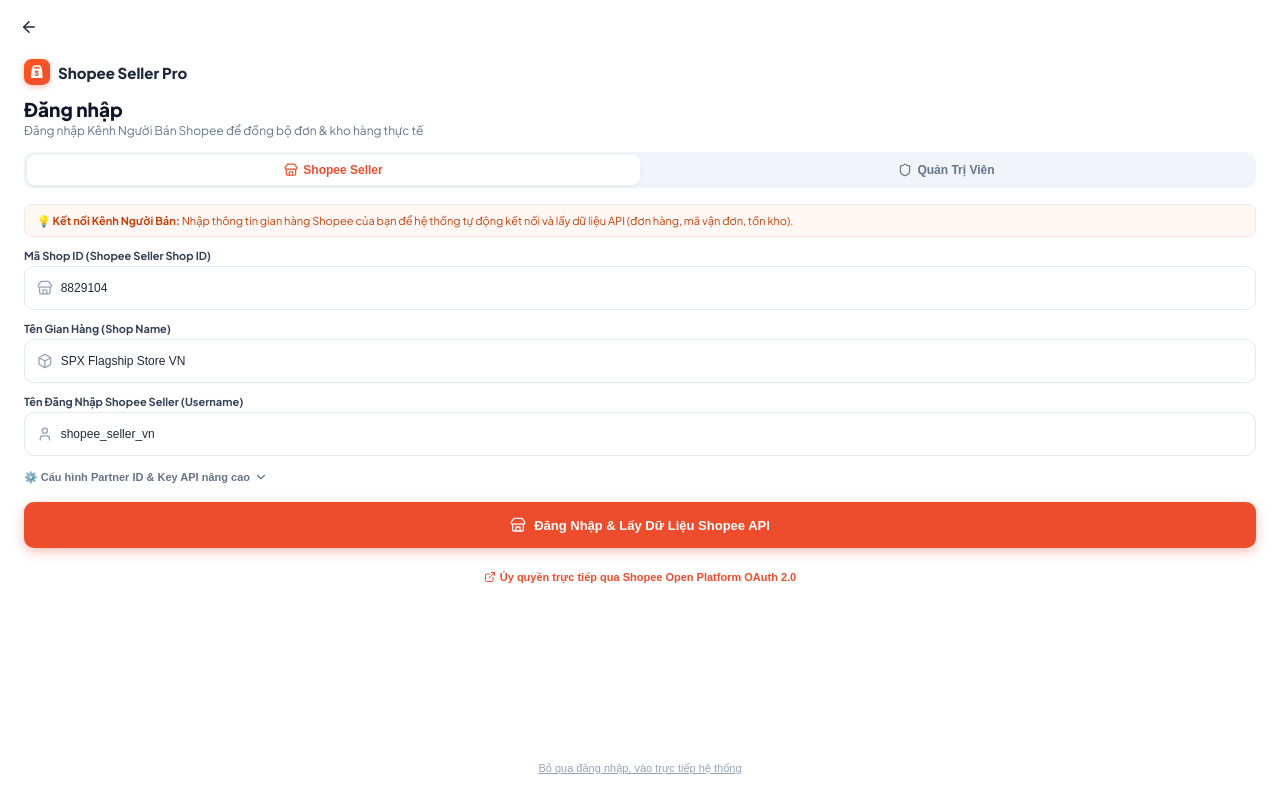
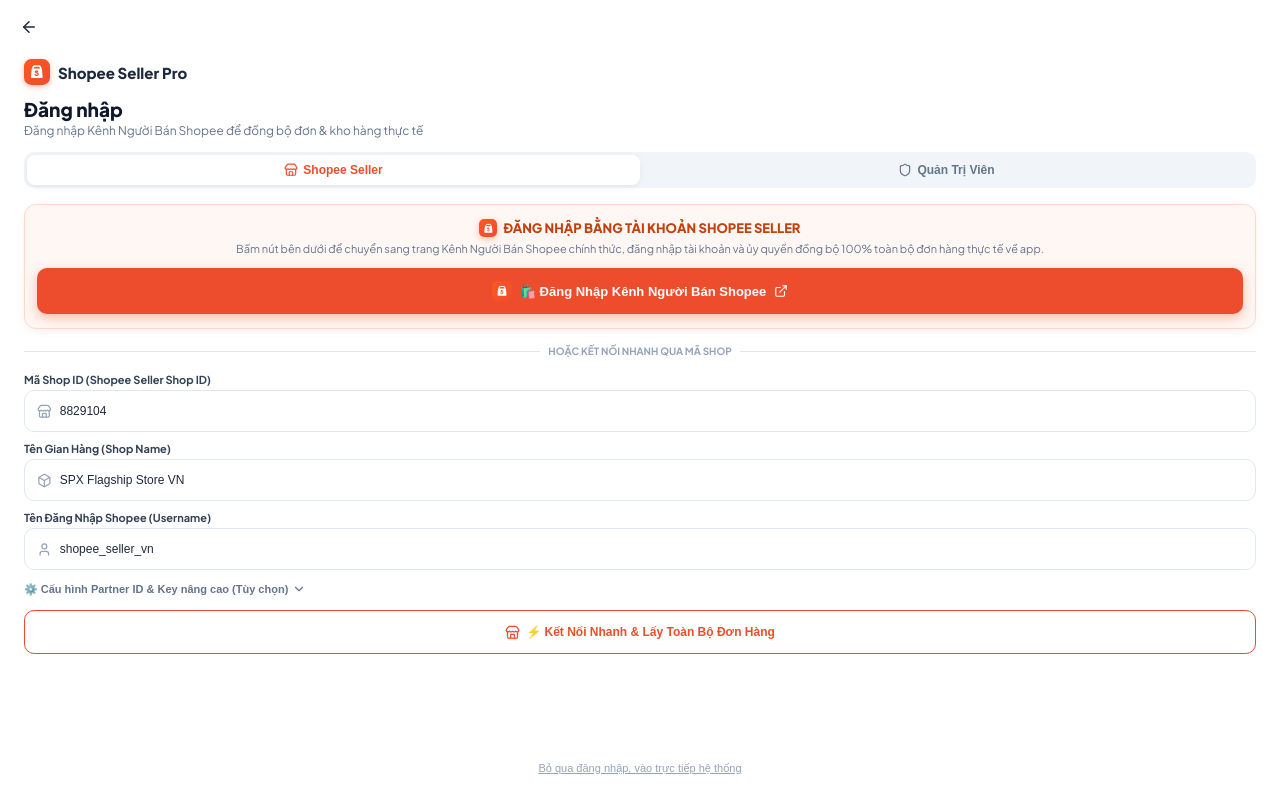
Before and after one commit to tunhanduc2007-netizen/tool_spx_moniuxinchao, a React app in the folder frontend/: page / in a window 1280 px wide. Built offline with nearby package versions, Linux system fonts and the light colour scheme; the HTML template or start-up script is replaced by a standard one.

Commit message:
feat: complete Shopee Seller SSO OAuth login and auto order synchronization

```diff
--- a/frontend/src/api.js
+++ b/frontend/src/api.js
@@ -283,7 +283,25 @@
       method: "POST",
       body: JSON.stringify(data)
     }),
-  getShopeeOAuthUrl: () => request("/api/auth/shopee-oauth-url"),
+  getShopeeOAuthUrl: (redirectUrl) => {
+    const redirect = redirectUrl || (typeof window !== "undefined" ? window.location.origin : "http://127.0.0.1:8000");
+    return request(`/api/auth/shopee-oauth-url?redirect_url=${encodeURIComponent(redirect)}`);
+  },
+  handleOAuthCallback: async (code, shop_id) => {
+    try {
+      const res = await request(`/api/shopee/callback?code=${encodeURIComponent(code)}&shop_id=${encodeURIComponent(shop_id)}`);
+      const shopName = res?.shop_name || `Shopee Shop #${shop_id}`;
+      const loginRes = await authAPI.shopeeSellerLogin({
+        shop_id: Number(shop_id),
+        shop_name: shopName,
+      });
+      return loginRes;
+    } catch (err) {
+      return handleOfflineFallback(`/api/auth/shopee-seller-login`, {
+        body: JSON.stringify({ shop_id: Number(shop_id), shop_name: `Gian Hàng Shopee #${shop_id}` })
+      });
+    }
+  },
   logout: () => {
     removeToken();
     return request("/api/auth/logout", { method: "POST" }).catch(() => ({}));
--- a/frontend/src/components/screens.jsx
+++ b/frontend/src/components/screens.jsx
@@ -224,10 +224,11 @@
     setLoading(true);
     setErrorMsg("");
     try {
-      const res = await authAPI.getShopeeOAuthUrl();
+      const currentOrigin = typeof window !== "undefined" ? window.location.origin : "http://127.0.0.1:8000";
+      const res = await authAPI.getShopeeOAuthUrl(currentOrigin);
       if (res && res.auth_url) {
-        if (onToast) onToast("Đang mở trang ủy quyền Shopee Open Platform...");
-        window.open(res.auth_url, "_blank");
+        if (onToast) onToast("Đang chuyển sang trang Kênh Người Bán Shopee để xác thực...");
+        window.location.href = res.auth_url;
       }
     } catch (err) {
       setErrorMsg(err.message || "Lỗi tạo đường dẫn ủy quyền Shopee.");
@@ -364,19 +365,71 @@
 
         {/* TAB 1: SHOPEE SELLER LOGIN */}
         {activeTab === "shopee" && (
-          <form onSubmit={handleShopeeLogin} style={{ display: "flex", flexDirection: "column", gap: "12px" }}>
+          <div style={{ display: "flex", flexDirection: "column", gap: "14px" }}>
+            {/* Primary Action: Official Shopee Seller SSO Login */}
             <div style={{
               backgroundColor: "#FFF7F4",
-              border: "1px solid #FFE4DB",
-              borderRadius: "8px",
-              padding: "8px 12px",
-              fontSize: "11px",
-              color: "#C2410C",
-              lineHeight: 1.4
+              border: "1.5px solid #FFD8CC",
+              borderRadius: "12px",
+              padding: "14px 12px",
+              textAlign: "center",
+              boxShadow: "0 2px 8px rgba(238, 77, 45, 0.08)"
             }}>
-              💡 <strong>Kết nối Kênh Người Bán:</strong> Nhập thông tin gian hàng Shopee của bạn để hệ thống tự động kết nối và lấy dữ liệu API (đơn hàng, mã vận đơn, tồn kho).
-            </div>
-
+              <div style={{ display: "flex", alignItems: "center", justifyContent: "center", gap: "6px", marginBottom: "4px" }}>
+                <ShopeeLogo size={18} />
+                <span style={{ fontSize: "13px", fontWeight: "800", color: "#C2410C" }}>
+                  ĐĂNG NHẬP BẰNG TÀI KHOẢN SHOPEE SELLER
+                </span>
+              </div>
+              <p style={{ fontSize: "11px", color: "#64748B", margin: "0 0 12px", lineHeight: "1.4" }}>
+                Bấm nút bên dưới để chuyển sang trang Kênh Người Bán Shopee chính thức, đăng nhập tài khoản và ủy quyền đồng bộ 100% toàn bộ đơn hàng thực tế về app.
+              </p>
+
+              <button
+                type="button"
+                onClick={handleOAuthRedirect}
+                disabled={loading}
+                style={{
+                  width: "100%",
+                  height: "46px",
+                  backgroundColor: "#EE4D2D",
+                  color: "#FFFFFF",
+                  border: "none",
+                  borderRadius: "10px",
+                  fontWeight: "800",
+                  fontSize: "13px",
+                  cursor: loading ? "wait" : "pointer",
+                  display: "flex",
+                  alignItems: "center",
+                  justifyContent: "center",
+                  gap: "8px",
+                  boxShadow: "0 4px 12px rgba(238, 77, 45, 0.35)",
+                }}
+              >
+                {loading ? (
+                  <>
+                    <RefreshCw size={15} className="spin" />
+                    <span>Đang chuyển hướng sang Shopee...</span>
+                  </>
+                ) : (
+                  <>
+                    <ShopeeLogo size={20} />
+                    <span>🛍️ Đăng Nhập Kênh Người Bán Shopee</span>
+                    <ExternalLink size={14} />
+                  </>
+                )}
+              </button>
+            </div>
+
+            {/* Divider */}
+            <div style={{ display: "flex", alignItems: "center", gap: "8px", margin: "2px 0" }}>
+              <div style={{ flex: 1, height: "1px", backgroundColor: "#E2E8F0" }}></div>
+              <span style={{ fontSize: "10px", fontWeight: "700", color: "#94A3B8" }}>HOẶC KẾT NỐI NHANH QUA MÃ SHOP</span>
+              <div style={{ flex: 1, height: "1px", backgroundColor: "#E2E8F0" }}></div>
+            </div>
+
+            {/* Quick Connect Form */}
+            <form onSubmit={handleShopeeLogin} style={{ display: "flex", flexDirection: "column", gap: "10px" }}>
               {/* Shop ID */}
               <div>
                 <label style={{ fontSize: "11px", fontWeight: "700", color: "#334155", display: "block", marginBottom: "4px" }}>
@@ -388,10 +441,10 @@
                   border: "1px solid #E2E8F0",
                   borderRadius: "10px",
                   padding: "0 12px",
-                height: "44px",
+                  height: "42px",
                   backgroundColor: "#FFFFFF"
                 }}>
-                <Store size={16} color="#94A3B8" />
+                  <Store size={15} color="#94A3B8" />
                   <input
                     type="number"
                     value={shopId}
@@ -414,10 +467,10 @@
                   border: "1px solid #E2E8F0",
                   borderRadius: "10px",
                   padding: "0 12px",
-                height: "44px",
+                  height: "42px",
                   backgroundColor: "#FFFFFF"
                 }}>
-                <Box size={16} color="#94A3B8" />
+                  <Box size={15} color="#94A3B8" />
                   <input
                     type="text"
                     value={shopName}
@@ -432,7 +485,7 @@
               {/* Seller Username */}
               <div>
                 <label style={{ fontSize: "11px", fontWeight: "700", color: "#334155", display: "block", marginBottom: "4px" }}>
-                Tên Đăng Nhập Shopee Seller (Username)
+                  Tên Đăng Nhập Shopee (Username)
                 </label>
                 <div style={{
                   display: "flex",
@@ -440,10 +493,10 @@
                   border: "1px solid #E2E8F0",
                   borderRadius: "10px",
                   padding: "0 12px",
-                height: "44px",
+                  height: "42px",
                   backgroundColor: "#FFFFFF"
                 }}>
-                <User size={16} color="#94A3B8" />
+                  <User size={15} color="#94A3B8" />
                   <input
                     type="text"
                     value={sellerUsername}
@@ -472,12 +525,12 @@
                     gap: "4px"
                   }}
                 >
-                <span>⚙️ Cấu hình Partner ID & Key API nâng cao</span>
+                  <span>⚙️ Cấu hình Partner ID & Key nâng cao (Tùy chọn)</span>
                   <ChevronDown size={14} style={{ transform: showAdvanced ? "rotate(180deg)" : "none", transition: "transform 0.2s" }} />
                 </button>
 
                 {showAdvanced && (
-                <div style={{ marginTop: "8px", display: "flex", flexDirection: "column", gap: "8px", padding: "10px", backgroundColor: "#F8FAFC", borderRadius: "8px", border: "1px solid #E2E8F0" }}>
+                  <div style={{ marginTop: "6px", display: "flex", flexDirection: "column", gap: "8px", padding: "10px", backgroundColor: "#F8FAFC", borderRadius: "8px", border: "1px solid #E2E8F0" }}>
                     <div>
                       <label style={{ fontSize: "10px", fontWeight: "600", color: "#475569" }}>Shopee Partner ID</label>
                       <input
@@ -502,64 +555,40 @@
                 )}
               </div>
 
-            {/* Submit Button */}
+              {/* Quick Submit Button */}
               <button
                 type="submit"
                 disabled={loading}
                 style={{
-                marginTop: "6px",
-                height: "46px",
-                backgroundColor: "#EE4D2D",
-                color: "#FFFFFF",
-                border: "none",
+                  marginTop: "4px",
+                  height: "44px",
+                  backgroundColor: "#FFFFFF",
+                  color: "#EE4D2D",
+                  border: "1.5px solid #EE4D2D",
                   borderRadius: "10px",
                   fontWeight: "700",
-                fontSize: "13px",
+                  fontSize: "12px",
                   cursor: loading ? "wait" : "pointer",
-                boxShadow: "0 4px 12px rgba(238, 77, 45, 0.35)",
-                opacity: loading ? 0.7 : 1,
                   display: "flex",
                   alignItems: "center",
                   justifyContent: "center",
-                gap: "8px"
+                  gap: "6px"
                 }}
               >
                 {loading ? (
                   <>
-                  <RefreshCw size={15} className="spin" />
-                  <span>Đang kết nối & lấy dữ liệu Shopee API...</span>
+                    <RefreshCw size={14} className="spin" />
+                    <span>Đang kết nối & lấy dữ liệu...</span>
                   </>
                 ) : (
                   <>
-                  <Store size={16} />
-                  <span>Đăng Nhập & Lấy Dữ Liệu Shopee API</span>
+                    <Store size={15} />
+                    <span>⚡ Kết Nối Nhanh & Lấy Toàn Bộ Đơn Hàng</span>
                   </>
                 )}
               </button>
-
-            {/* Official OAuth Link */}
-            <div style={{ textAlign: "center", marginTop: "6px" }}>
-              <button
-                type="button"
-                onClick={handleOAuthRedirect}
-                disabled={loading}
-                style={{
-                  background: "none",
-                  border: "none",
-                  color: "#EE4D2D",
-                  fontSize: "11px",
-                  fontWeight: "700",
-                  cursor: "pointer",
-                  display: "inline-flex",
-                  alignItems: "center",
-                  gap: "4px"
-                }}
-              >
-                <ExternalLink size={12} />
-                <span>Ủy quyền trực tiếp qua Shopee Open Platform OAuth 2.0</span>
-              </button>
-            </div>
             </form>
+          </div>
         )}
 
         {/* TAB 2: INTERNAL ADMIN LOGIN */}
```
Also changed, not shown: frontend/src/App.jsx (+23 -0 lines), 2 other files (tests, documents, lock files or other folders). Lines whose indentation alone changed are shown as unchanged.
